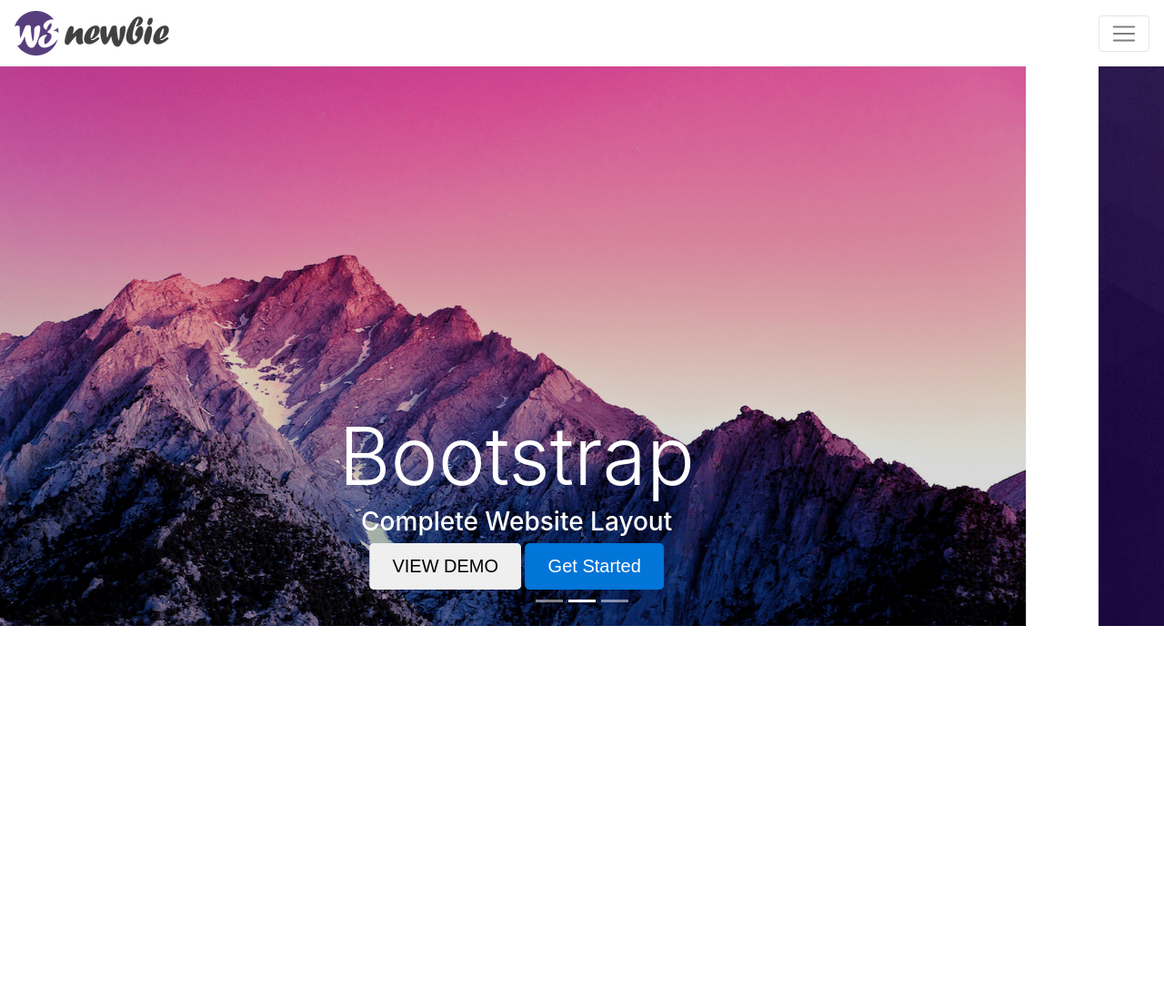
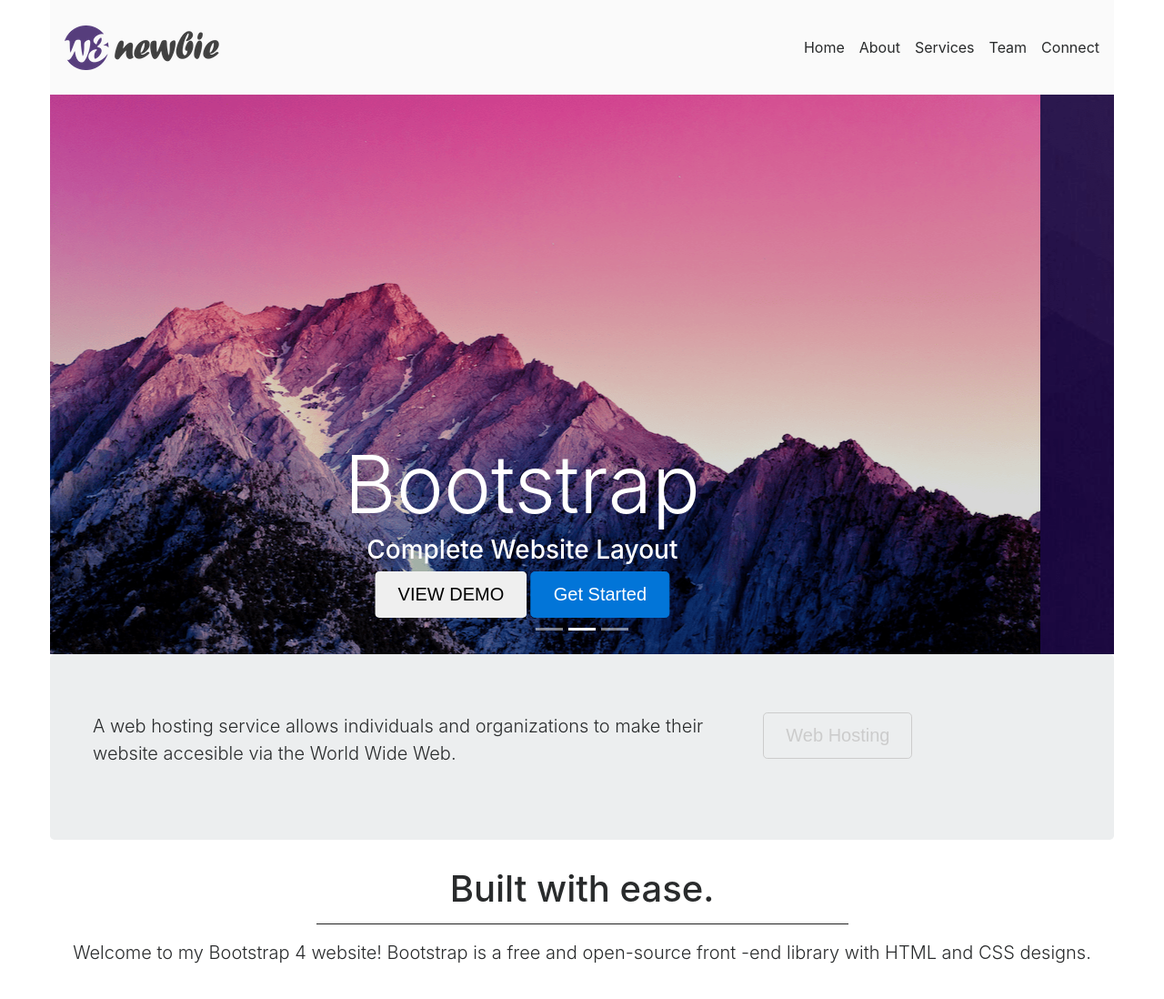
Before and after one commit to Ferperemero86/Bootstrap-website-design, a plain HTML site: page index.html in a window 1280 px wide. Shown: the top 1098 px of the page at 91% size. Before the commit the page ends 800 px from the top, so only its background shows below. Drawn offline with nearby package versions, Linux system fonts and the light colour scheme.

Commit message:
Create jumbotron section

```diff
--- a/index.html
+++ b/index.html
@@ -9,17 +9,27 @@
     <title>Responsive Bootstrap Site</title>
 </head>
 <body>
+    <div class="wrapper">
         <!-- Navigation -->
-    <nav class="navbar navbar-expand-md navbar-light bg-light sticky-top">
-        <div class="d-flex justify-content-between align-items-center">
+        <nav class="navbar navbar-expand-md navbar-light sticky-top">
+            <div class="inner-container d-flex justify-content-between align-items-center">
                 <a class="navbar-brand" href="">
                     <img src="img/logo.png" alt="">
                 </a>
-            <button class="navbar-toggler align-self-center" type="button" data-toggle="collapse" data-target="#navbarResponsive">
+                <button class="navbar-toggler align-self-center d-lg-none" id="toggler-btn" type="button" data-toggle="collapse" data-target="#navbarResponsive">
                     <span class="navbar-toggler-icon"></span>
                 </button>
-            <div class="collapse navbar-collapse" id="navbarResponsive">
-                <ul class="navbar-nav ml-auto">
+                <div class="main-nav">
+                    <ul class="navbar-nav">
+                        <li class="nav-item"><a href="#" class="nav-link"></a>Home</li>
+                        <li class="nav-item"><a href="#" class="nav-link"></a>About</li>
+                        <li class="nav-item"><a href="#" class="nav-link"></a>Services</li>
+                        <li class="nav-item"><a href="#" class="nav-link"></a>Team</li>
+                        <li class="nav-item"><a href="#" class="nav-link"></a>Connect</li>
+                    </ul>
+                </div>
+                <div class="desktop-nav d-sm-none d-lg-block">
+                    <ul class="d-flex">
                         <li class="nav-item"><a href="#" class="nav-link"></a>Home</li>
                         <li class="nav-item"><a href="#" class="nav-link"></a>About</li>
                         <li class="nav-item"><a href="#" class="nav-link"></a>Services</li>
@@ -31,7 +41,7 @@
         </nav>
 
         <!-- Image Slider -->
-    <div id="slides" class="carousel slide" data-ride="carousel">
+        <div id="slides" class="container-fluid carousel slide" data-ride="carousel">
             <ul class="carousel-indicators">
                 <li data-target="#slides" data-slide-to="0" class="active"></li>
                 <li data-target="#slides" data-slide-to="1"></li>
@@ -56,9 +66,37 @@
             </div>
         </div>
 
-    <script src="https://code.jquery.com/jquery-3.3.1.slim.min.js"></script>
+        <!-- Jumbotron -->
+        <div class="container-fluid">
+            <div class="jumbotron">
+                <div class="col-xs-12 col-sm-12 col-md-9 col-lg-8 col-xl-8">
+                    <p class="lead">A web hosting service allows individuals and
+                        organizations to make their website accesible via the World Wide Web.</p>
+                </div>
+                <div class="col-xs-12 col-sm-12 col-md-3 col-lg-3 col-xl-3">
+                    <a href="#"><button class="btn btn-outline-secondary btn-lg">Web Hosting</button></a>
+                </div>
+            </div>
+        </div>
+
+        <!-- Welcome Section -->
+        <div class="container-fluid padding">
+            <div class="row welcome text-center">
+                <div class="col-12">
+                    <h1 class="display-5">Built with ease.</h1>
+                    <hr />
+                </div>
+                <div class="col-12">
+                    <p class="lead">Welcome to my Bootstrap 4 website! Bootstrap is a free and open-source front
+                        -end library with HTML and CSS designs.</p>
+                </div>
+            </div>
+        </div>
+
+        <script src="https://code.jquery.com/jquery-3.3.1.min.js"></script>
         <script src="https://cdnjs.cloudflare.com/ajax/libs/popper.js/1.14.3/umd/popper.min.js"></script>
         <script src="https://stackpath.bootstrapcdn.com/bootstrap/4.1.1/js/bootstrap.min.js"></script>
         <script src="js/main.js"></script>
+    </div>
 </body>
 </html>
--- a/js/main.js
+++ b/js/main.js
@@ -0,0 +1,7 @@
+$(document).ready(function() {
+
+    $("#toggler-btn").click(function() {
+        console.log("show");
+        $(".main-nav").slideToggle();
+    });
+})
--- a/styles/_globals.scss
+++ b/styles/_globals.scss
@@ -0,0 +1,24 @@
+body {
+    font-size: 100%;
+    box-sizing: border-box;
+    height: 200vh;
+}
+
+.wrapper {
+    max-width: 75rem;
+    margin: 0 auto;
+}
+
+ul {
+    list-style: none;
+}
+
+a {
+    text-decoration: none;
+}
+
+hr {
+    width: 50%;
+    text-align: center;
+    border-color: #222;
+}
--- /dev/null
+++ b/styles/_jumbotron.scss
@@ -0,0 +1,6 @@
+.jumbotron {
+
+    @media (min-width: 992px) {
+        display: flex;
+    }
+}
--- a/styles/_navigation.scss
+++ b/styles/_navigation.scss
@@ -0,0 +1,39 @@
+.navbar {
+    background-color: hsl(0, 0, 98%);
+    margin: 0 0.9375rem;
+
+    .inner-container {
+
+        .main-nav {
+            position: absolute;
+            top: 4.5rem;
+            left: 0;
+            color: #000;
+            background-color: #fff;
+            display: block;
+            width: 100%;
+            text-align: center;
+            display: none;
+            padding-top: 2rem;
+            padding-bottom: 2rem;
+
+
+            li {
+                padding-bottom: 0.5rem;
+            }
+
+        }
+
+        .desktop-nav {
+
+            li:not(:last-child) {
+                padding-right: 1rem;
+            }
+
+            li {
+                padding-top: 1rem;
+                padding-bottom: 1rem;
+            }
+        }
+    }
+}
--- /dev/null
+++ b/styles/_slider.scss
@@ -0,0 +1,9 @@
+#slides {
+    text-align: center;
+    width: 100%;
+
+    .carousel-item {
+        justify-content: center;
+    }
+
+}
--- a/styles/style.scss
+++ b/styles/style.scss
@@ -1 +1,4 @@
+@import "globals";
 @import "navigation";
+@import "slider";
+@import "jumbotron";
```
Also changed, not shown: dist/style.css, 2 other files. Lines whose indentation alone changed are shown as unchanged.
